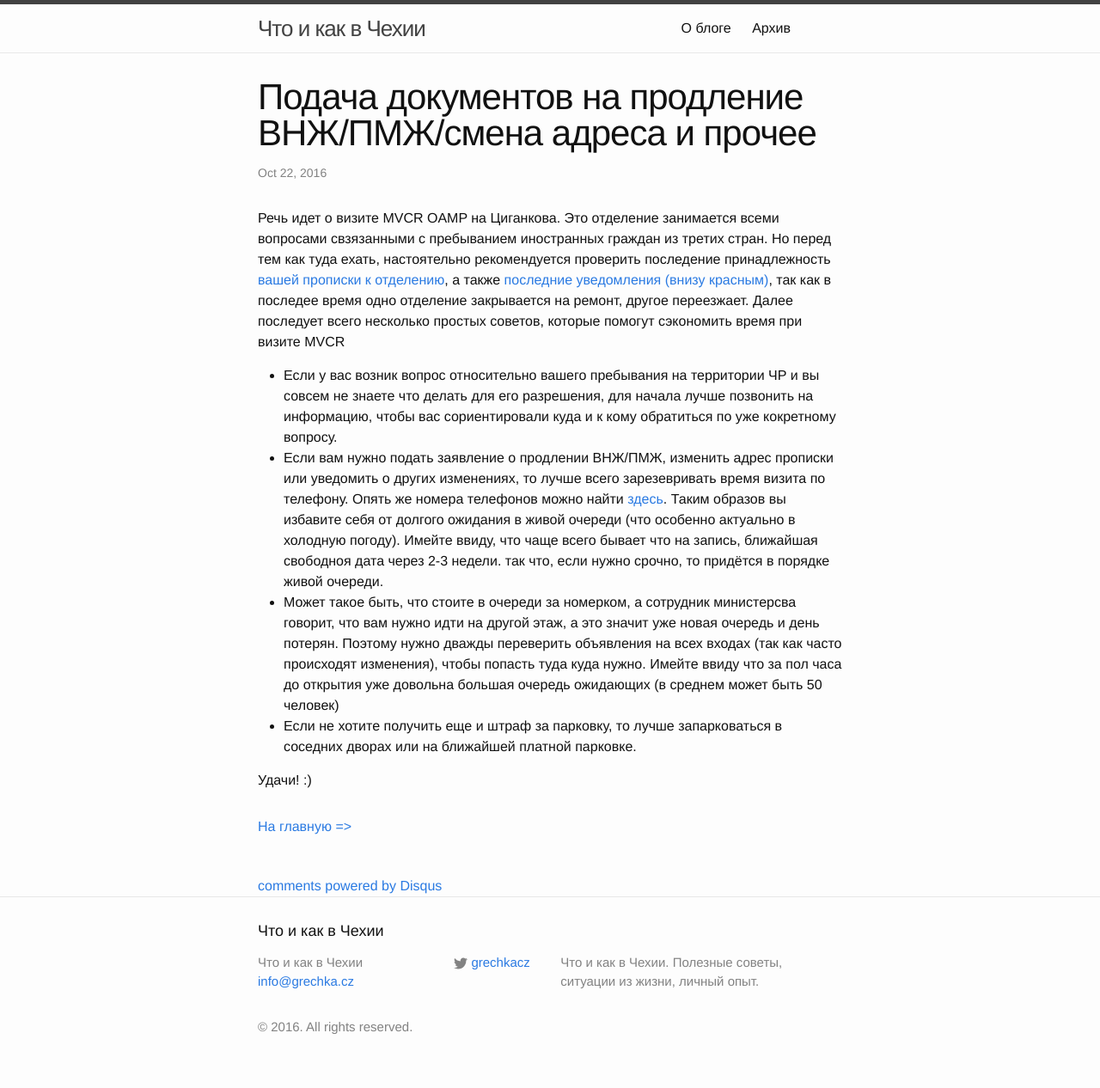
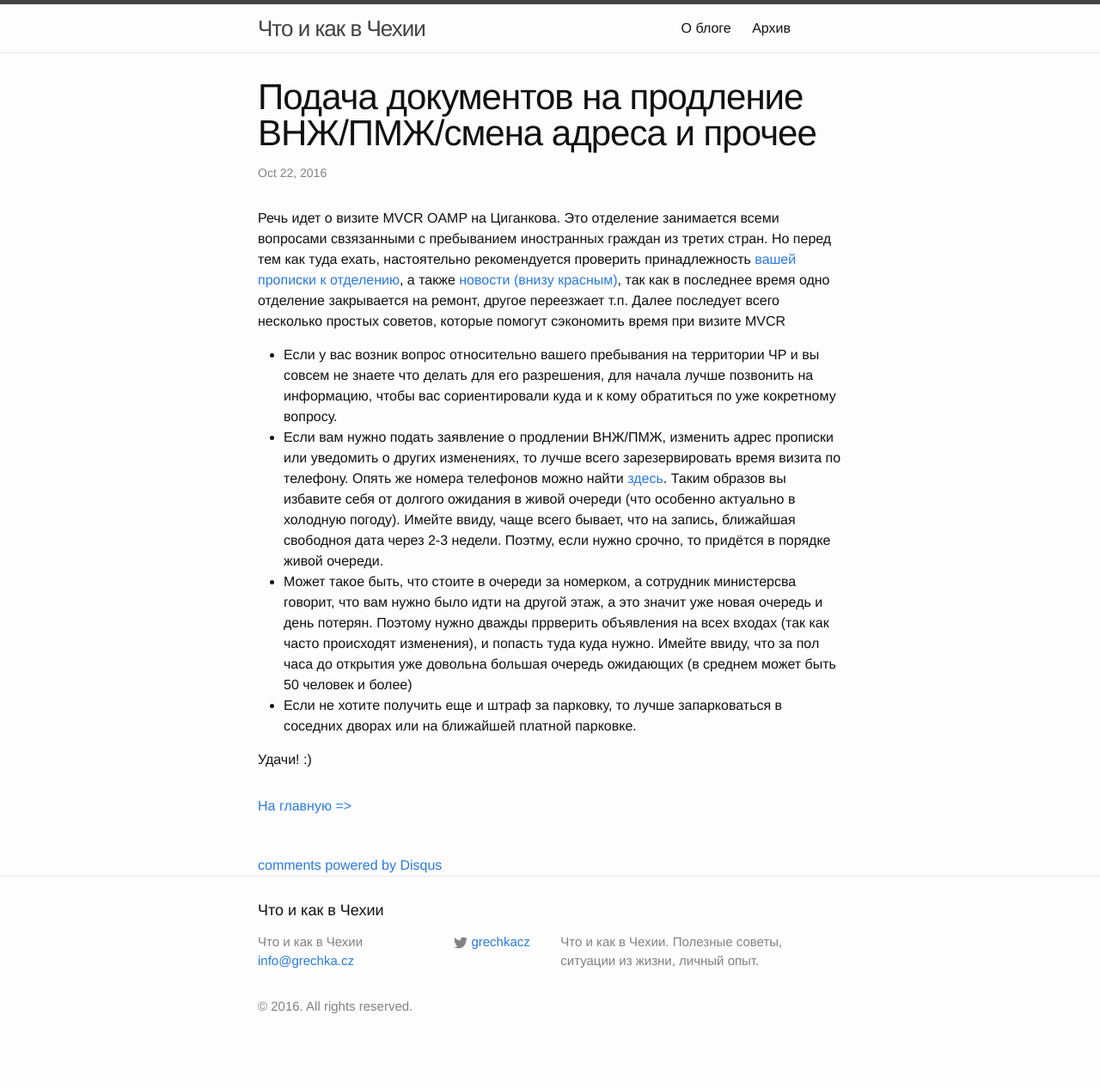
Before and after one commit to basementcz/grechka, a Jekyll site: the page built from _posts/2016-10-12-podacha-dokumentov.markdown, in a window 1280 px wide. Shown: the whole page at 86% size. Built offline with Jekyll 4.4.1, drawn with Linux system fonts in a browser that asks for light colours; comment, search, counter and statistics services are not loaded; after the commit the page ends 1242 px from its top, so only the background shows below that.

Commit message:
Update 2016-10-12-podacha-dokumentov.markdown

```diff
--- a/_posts/2016-10-12-podacha-dokumentov.markdown
+++ b/_posts/2016-10-12-podacha-dokumentov.markdown
@@ -6,12 +6,12 @@ categories: "prodlouzeni podytu, hlaseni zmen, dodatky, praha"
 comments: True
 ---
 
-Речь идет о визите MVCR OAMP на Циганкова. Это отделение занимается всеми вопросами свзязанными с пребыванием иностранных граждан из третих стран. Но перед тем как туда ехать, настоятельно рекомендуется проверить последение принадлежность <a href="https://goo.gl/1CyrLv" target="_blank">вашей прописки к отделению</a>, а также <a href="https://goo.gl/v1IRnI" target="_blank">последние уведомления (внизу красным)</a>, так как в последее время одно отделение закрывается на ремонт, другое переезжает. Далее последует всего несколько простых советов, которые помогут сэкономить время при визите MVCR
+Речь идет о визите MVCR OAMP на Циганкова. Это отделение занимается всеми вопросами свзязанными с пребыванием иностранных граждан из третих стран. Но перед тем как туда ехать, настоятельно рекомендуется проверить принадлежность <a href="https://goo.gl/1CyrLv" target="_blank">вашей прописки к отделению</a>, а также <a href="https://goo.gl/v1IRnI" target="_blank"> новости (внизу красным)</a>, так как в последнее время одно отделение закрывается на ремонт, другое переезжает т.п. Далее последует всего несколько простых советов, которые помогут сэкономить время при визите MVCR
 <!--more-->
 
 * Если у вас возник вопрос относительно вашего пребывания на территории ЧР и вы совсем не знаете что делать для его разрешения, для начала лучше позвонить на информацию, чтобы вас сориентировали куда и к кому обратиться по уже кокретному вопросу.
-* Если вам нужно подать заявление о продлении ВНЖ/ПМЖ, изменить адрес прописки или уведомить о других изменениях, то лучше всего зарезевривать время визита по телефону. Опять же номера телефонов можно найти <a href="https://goo.gl/v1IRnI" target="_blank">здесь</a>. Таким образов вы избавите себя от долгого ожидания в живой очереди (что особенно актуально в холодную погоду). Имейте ввиду, что чаще всего бывает что на запись, ближайшая свободноя дата через 2-3 недели. так что, если нужно срочно, то придётся в порядке живой очереди.
-* Может такое быть, что стоите в очереди за номерком, а сотрудник министерсва говорит, что вам нужно идти на другой этаж, а это значит уже новая очередь и день потерян. Поэтому нужно дважды переверить объявления на всех входах (так как часто происходят изменения), чтобы попасть туда куда нужно. Имейте ввиду что за пол часа до открытия уже довольна большая очередь ожидающих (в среднем может быть 50 человек)
+* Если вам нужно подать заявление о продлении ВНЖ/ПМЖ, изменить адрес прописки или уведомить о других изменениях, то лучше всего зарезервировать время визита по телефону. Опять же номера телефонов можно найти <a href="https://goo.gl/v1IRnI" target="_blank">здесь</a>. Таким образов вы избавите себя от долгого ожидания в живой очереди (что особенно актуально в холодную погоду). Имейте ввиду, чаще всего бывает, что на запись, ближайшая свободноя дата через 2-3 недели. Поэтму, если нужно срочно, то придётся в порядке живой очереди.
+* Может такое быть, что стоите в очереди за номерком, а сотрудник министерсва говорит, что вам нужно было идти на другой этаж, а это значит уже новая очередь и день потерян. Поэтому нужно дважды пррверить объявления на всех входах (так как часто происходят изменения), и попасть туда куда нужно. Имейте ввиду, что за пол часа до открытия уже довольна большая очередь ожидающих (в среднем может быть 50 человек и более)
 * Если не хотите получить еще и штраф за парковку, то лучше запарковаться в соседних дворах или на ближайшей платной парковке.
 
 Удачи! :)
```
